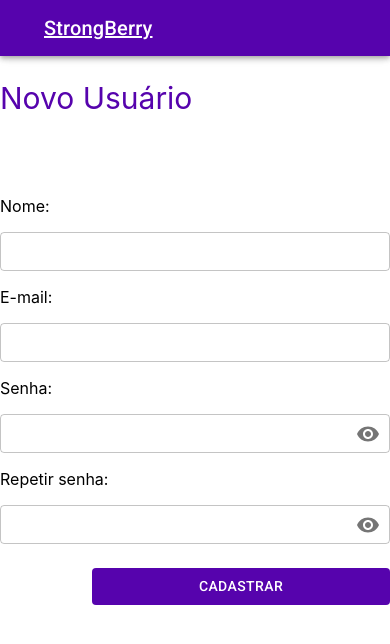
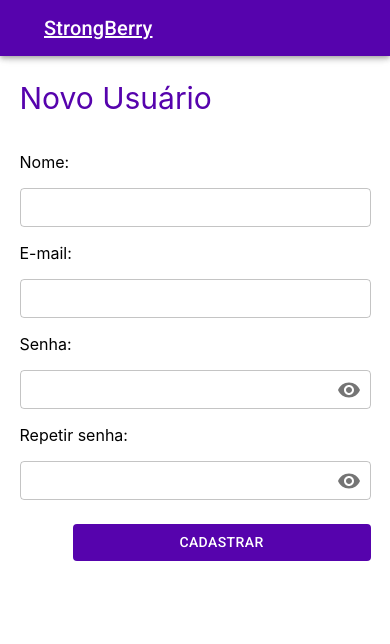
Before and after one commit to PI2-Grupo-8/frontend, a React (Create React App) app: page /signup in a window 390 px wide. Shown: the top 644 px of the page. Built offline with nearby package versions, Linux system fonts and the light colour scheme; no server answers.

Commit message:
Fix responsivity

```diff
--- a/src/pages/EditProfile/index.css
+++ b/src/pages/EditProfile/index.css
@@ -33,3 +33,13 @@
   justify-content: flex-end;
   margin: 24px 0 0 0;
 }
+
+@media only screen and (max-width: 768px){
+  .edit-profile-wrapper .MuiGrid-container {
+    padding: 5%;
+    padding-top: 0;
+  }
+  .edit-profile-wrapper .title{
+    margin: 5%;
+  }
+}
--- a/src/pages/ForgotPassword/index.css
+++ b/src/pages/ForgotPassword/index.css
@@ -21,3 +21,11 @@
   justify-content: center;
   margin-top: 55px;
 }
+
+@media only screen and (max-width: 768px){
+  .forgot-password form {
+    margin: 5%;
+    border: 0;
+    padding-top: 0;
+  }
+}
--- a/src/pages/Register/index.css
+++ b/src/pages/Register/index.css
@@ -13,3 +13,16 @@
   width: unset;
   margin: 24px 0;
 }
+
+
+@media only screen and (max-width: 768px){
+  .form-div {
+    width: 90%;
+  }
+  .title {
+    padding-left: 5%;
+  }
+  .register-wrapper form {
+    margin-top: 0;
+  }
+}
```
